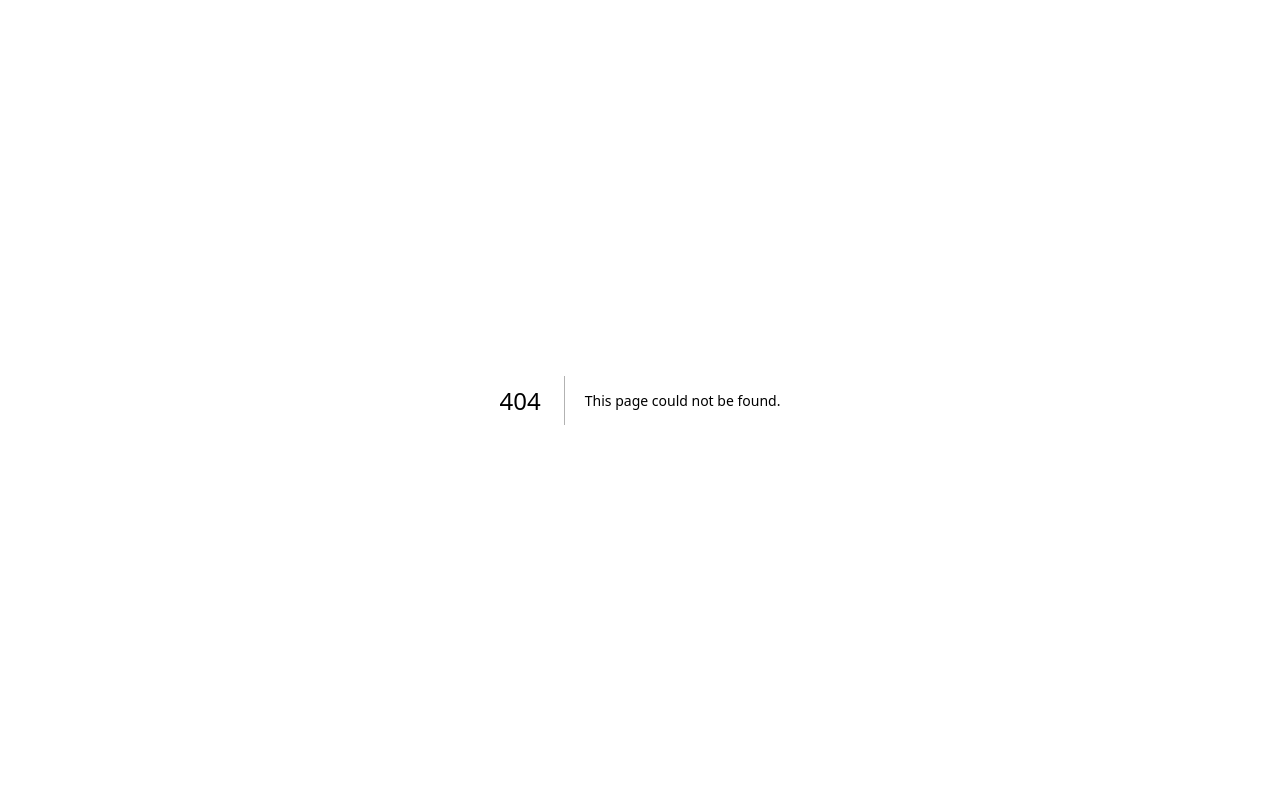
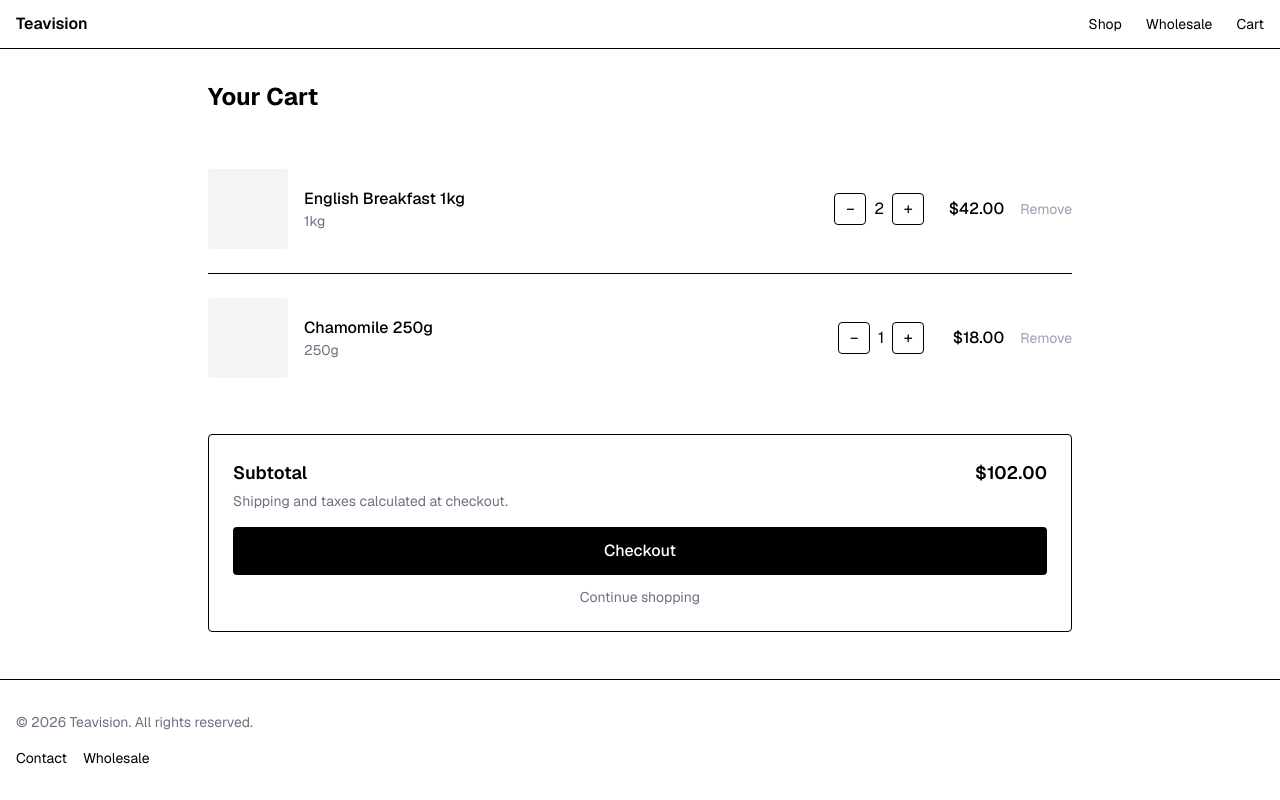
Before and after one commit to franz-ss/teavision-storefront, a Next.js app: page /cart in a window 1280 px wide. Before the commit this address had no page. Built offline with nearby package versions, Linux system fonts and the light colour scheme.

Commit message:
feat: add cart page wireframe

```diff
--- /dev/null
+++ b/app/(storefront)/cart/page.tsx
@@ -0,0 +1,108 @@
+import type { Metadata } from 'next'
+import Link from 'next/link'
+
+export const metadata: Metadata = {
+  title: 'Your Cart',
+}
+
+const PLACEHOLDER_ITEMS = [
+  {
+    id: '1',
+    title: 'English Breakfast 1kg',
+    variant: '1kg',
+    price: '$42.00',
+    quantity: 2,
+  },
+  {
+    id: '2',
+    title: 'Chamomile 250g',
+    variant: '250g',
+    price: '$18.00',
+    quantity: 1,
+  },
+]
+
+export default function CartPage() {
+  return (
+    <div className="mx-auto max-w-4xl px-4 py-8">
+      <h1 className="mb-8 text-2xl font-bold">Your Cart</h1>
+
+      <ul className="divide-y" role="list">
+        {PLACEHOLDER_ITEMS.map((item) => (
+          <li key={item.id} className="flex items-center gap-4 py-6">
+            {/* Product image placeholder */}
+            <div
+              className="h-20 w-20 flex-shrink-0 rounded bg-gray-100"
+              role="img"
+              aria-label={`${item.title} image`}
+            />
+
+            {/* Item details */}
+            <div className="min-w-0 flex-1">
+              <p className="truncate font-medium">{item.title}</p>
+              <p className="text-sm text-gray-500">{item.variant}</p>
+            </div>
+
+            {/* Quantity controls */}
+            <div className="flex items-center gap-2">
+              <button
+                type="button"
+                aria-label={`Decrease quantity of ${item.title}`}
+                className="flex h-8 w-8 items-center justify-center rounded border hover:border-gray-400 focus-visible:ring-2 focus-visible:ring-offset-2"
+              >
+                &minus;
+              </button>
+              <span aria-label={`Quantity: ${item.quantity}`}>
+                {item.quantity}
+              </span>
+              <button
+                type="button"
+                aria-label={`Increase quantity of ${item.title}`}
+                className="flex h-8 w-8 items-center justify-center rounded border hover:border-gray-400 focus-visible:ring-2 focus-visible:ring-offset-2"
+              >
+                +
+              </button>
+            </div>
+
+            <p className="w-16 text-right font-medium">{item.price}</p>
+
+            <button
+              type="button"
+              aria-label={`Remove ${item.title} from cart`}
+              className="text-sm text-gray-400 hover:text-gray-800 focus-visible:ring-2 focus-visible:ring-offset-2"
+            >
+              Remove
+            </button>
+          </li>
+        ))}
+      </ul>
+
+      {/* Summary */}
+      <div className="mt-8 rounded border p-6">
+        <div className="flex justify-between text-lg font-semibold">
+          <span>Subtotal</span>
+          <span>$102.00</span>
+        </div>
+        <p className="mt-1 text-sm text-gray-500">
+          Shipping and taxes calculated at checkout.
+        </p>
+
+        {/* Checkout CTA — placeholder href until Shopify cart.checkoutUrl is wired */}
+        <a
+          href="#"
+          className="mt-4 block w-full rounded bg-black py-3 text-center font-medium text-white hover:bg-gray-800 focus-visible:ring-2 focus-visible:ring-offset-2"
+          aria-label="Proceed to checkout"
+        >
+          Checkout
+        </a>
+
+        <Link
+          href="/collections/all"
+          className="mt-3 block text-center text-sm text-gray-500 hover:underline focus-visible:ring-2 focus-visible:ring-offset-2"
+        >
+          Continue shopping
+        </Link>
+      </div>
+    </div>
+  )
+}
```
